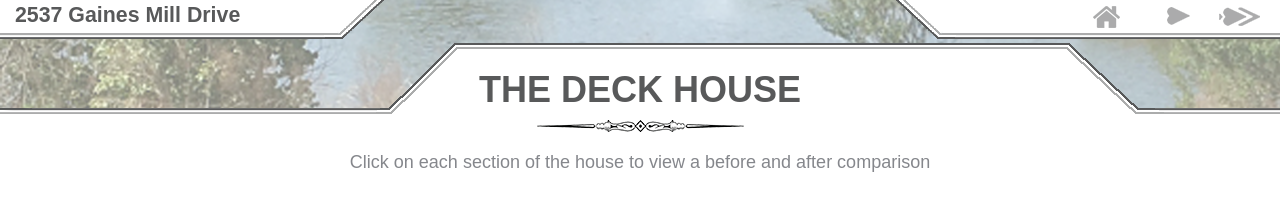
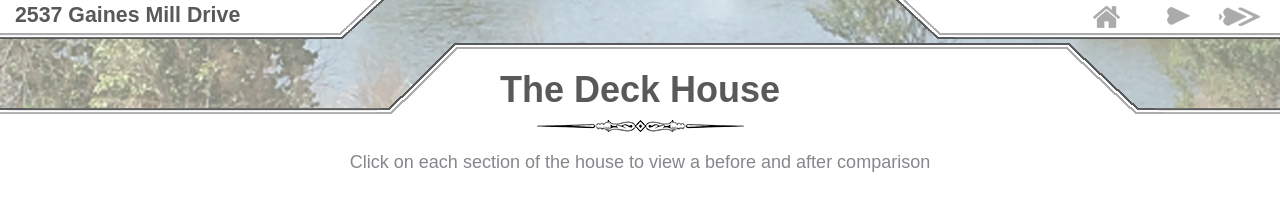
Before and after one commit to gvzaragoza/gvzaragoza.github.io, a plain HTML site: page home.html in a window 1280 px wide. Shown: the top 206 px of the page. Drawn offline with nearby package versions, Linux system fonts and the light colour scheme; some packages are replaced by stand-ins of ours; a script that the page names is missing; a web font is replaced by a local one.

Commit message:
Update home.html

```diff
--- a/home.html
+++ b/home.html
@@ -112,7 +112,7 @@
 <body>
 	<div style="background-image: url('images/header_lake.png'); background-repeat: no-repeat; width: 100%; height: 15%; position: absolute;"></div>
 	<div class="container gallery-container">
-		<h1>THE DECK HOUSE</h1>
+		<h1>The Deck House</h1>
 		<img src="images/divider.png" alt="Divider"style="display: block; margin-left: auto; margin-right: auto;">
 		<p class="page-description text-center">
 			Click on each section of the house to view a before and after comparison<br>
```
